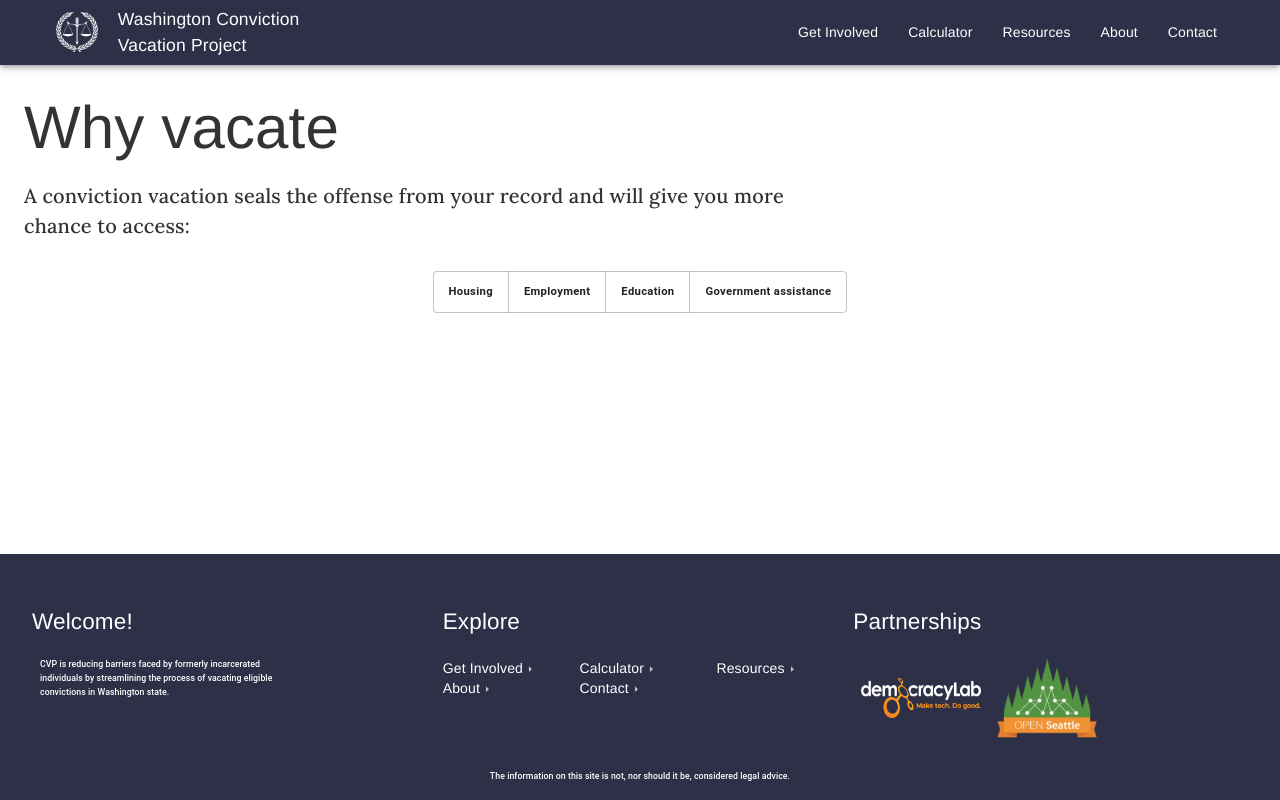
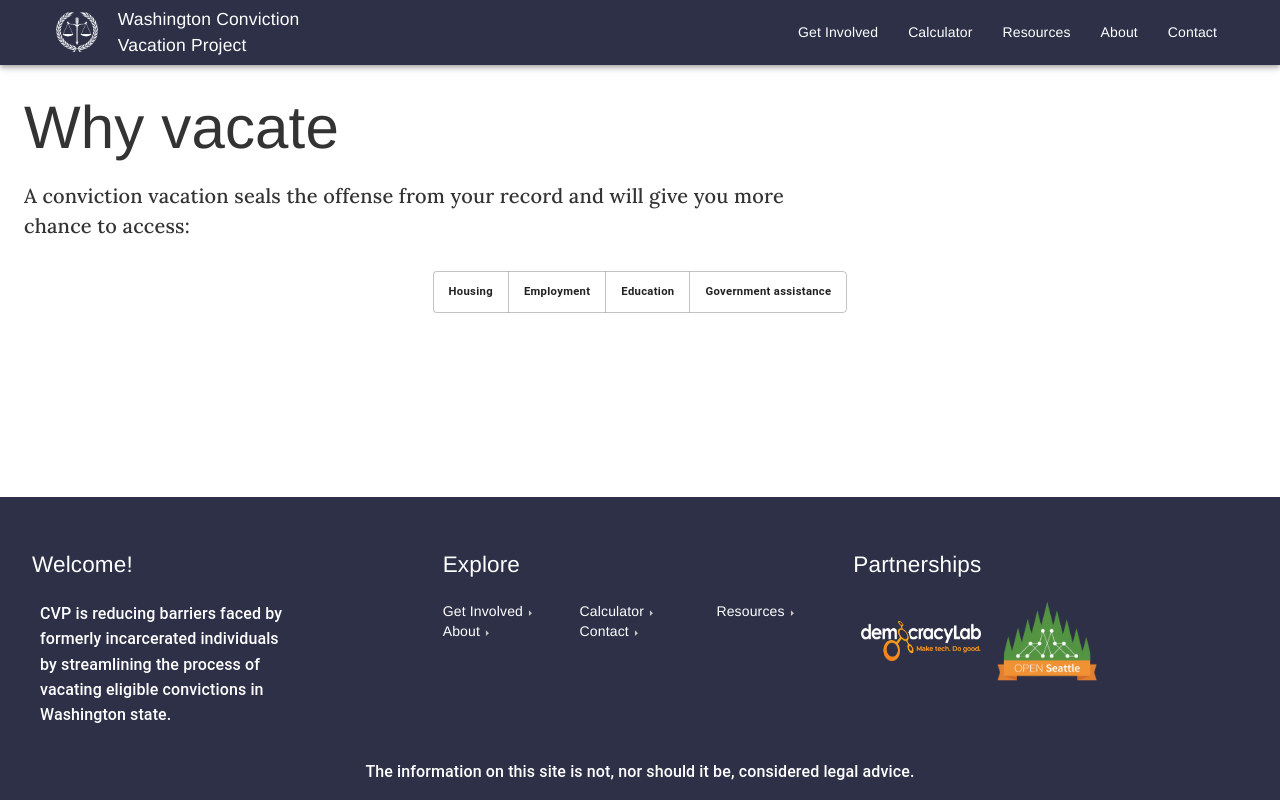
Before and after one commit to openseattle/clearviction-v1, a React (Create React App) app: page /why-vacate in a window 1280 px wide. Built offline with nearby package versions, Linux system fonts and the light colour scheme.

Commit message:
fixed tiny text on footer

```diff
--- a/src/Components/Footer.jsx
+++ b/src/Components/Footer.jsx
@@ -5,7 +5,6 @@ import {
   List,
   ListItem,
   makeStyles,
-  Divider,
   Link,
   Typography,
 } from "@material-ui/core";
@@ -13,8 +12,6 @@ import { ArrowRight } from "@material-ui/icons";
 
 import democracylabLogo from "../Assets/democracylab-logo.png";
 import openseattleLogo from "../Assets/openseattle-logo.png";
-import cvpLogo from "../Assets/cvp-logo-white.png";
-
 import pages from "../data/siteMap";
 
 const useStyles = makeStyles((theme) => ({
@@ -40,6 +37,12 @@ const useStyles = makeStyles((theme) => ({
   },
   disclaimer: {
     margin: theme.spacing(2),
+    fontSize: 16,
+    fontFamily: ["Roboto", "sans-serif"],
+  },
+  subHeader: {
+    fontSize: 16,
+    fontFamily: ["Roboto", "sans-serif"],
   },
   openSeattle: {
     width: 100,
@@ -84,7 +87,7 @@ const Footer = () => {
             </Typography>
             <List>
               <ListItem>
-                <Typography variant="subtitle2" style={{maxWidth: 250}}>
+                <Typography className={classes.subHeader} variant="subtitle2" style={{maxWidth: 250}}>
                   CVP is reducing barriers faced by formerly incarcerated
                   individuals by streamlining the process of vacating eligible
                   convictions in Washington state.
```
